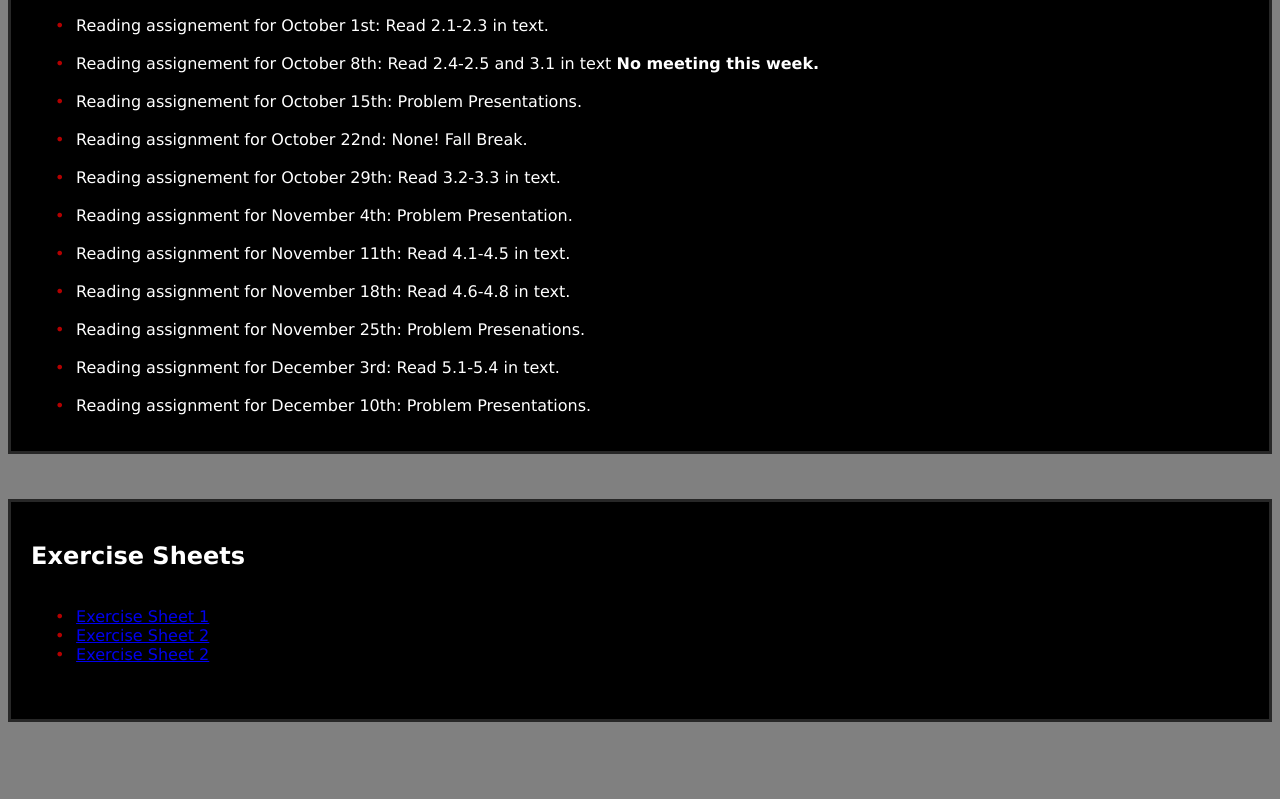
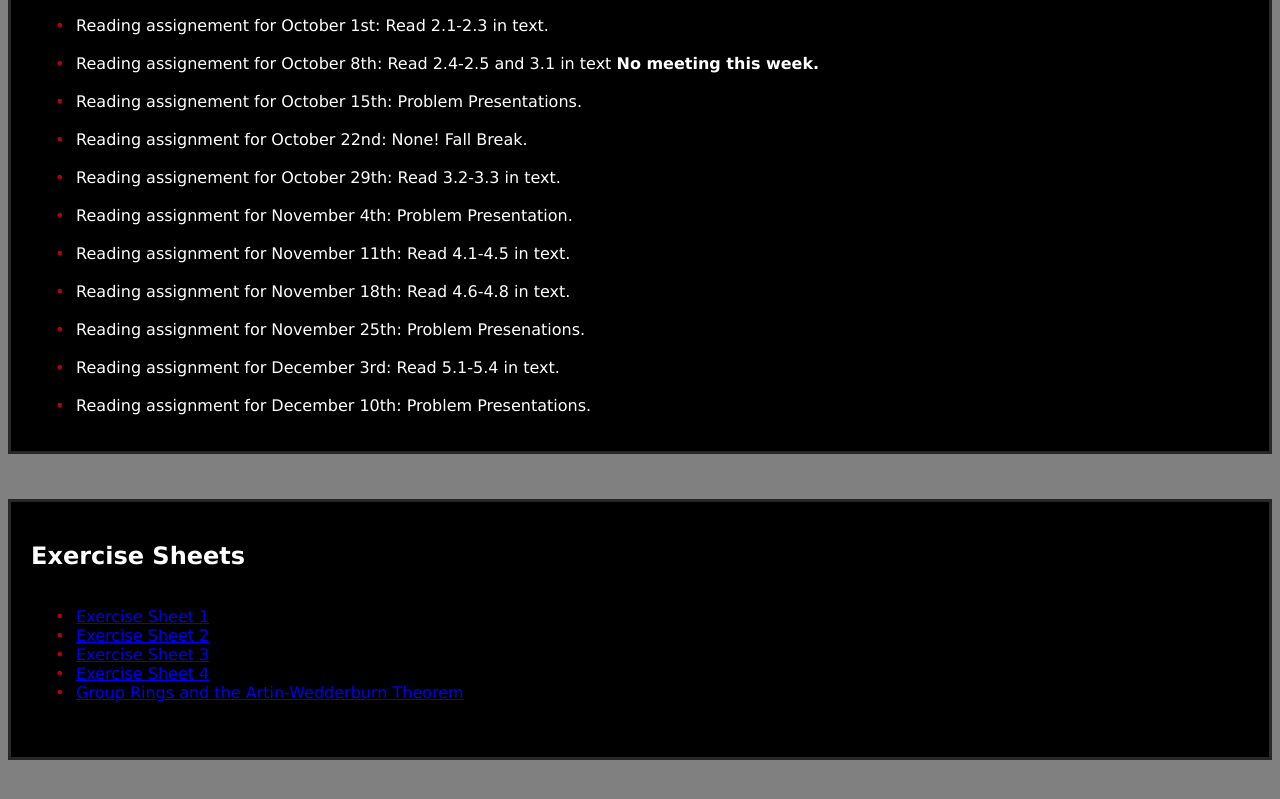
Before and after one commit to caabsatunl/CAABS, a plain HTML site: page current.html in a window 1280 px wide. Shown: the part 755-1554 px from the top of the page. Before the commit the page ends 1522 px from the top, so only its background shows below. Drawn offline with Linux system fonts and the light colour scheme.

Commit message:
Update current.html

```diff
--- a/current.html
+++ b/current.html
@@ -119,7 +119,9 @@ This semester's text will be <i>Classical Invariant Theory a Primer</i> by Kraft
 
 	<li> <a href="CAABS_Fall_2024-3.pdf"> Exercise Sheet 1</a></li>
 	<li> <a href="CAABS_Fall_2024.pdf"> Exercise Sheet 2</a></li>
-	<li> <a href="CAABS_Fall_2024-12.pdf"> Exercise Sheet 2</a></li>
+	<li> <a href="CAABS_Fall_2024-12.pdf"> Exercise Sheet 3</a></li>
+	<li> <a href="CAABS_Fall_2024-18.pdf"> Exercise Sheet 4</a></li>
+	<li> <a href="CAABS_Fall_2024-15.pdf"> Group Rings and the Artin-Wedderburn Theorem</a> </li>
 	<br>
 
 
```
